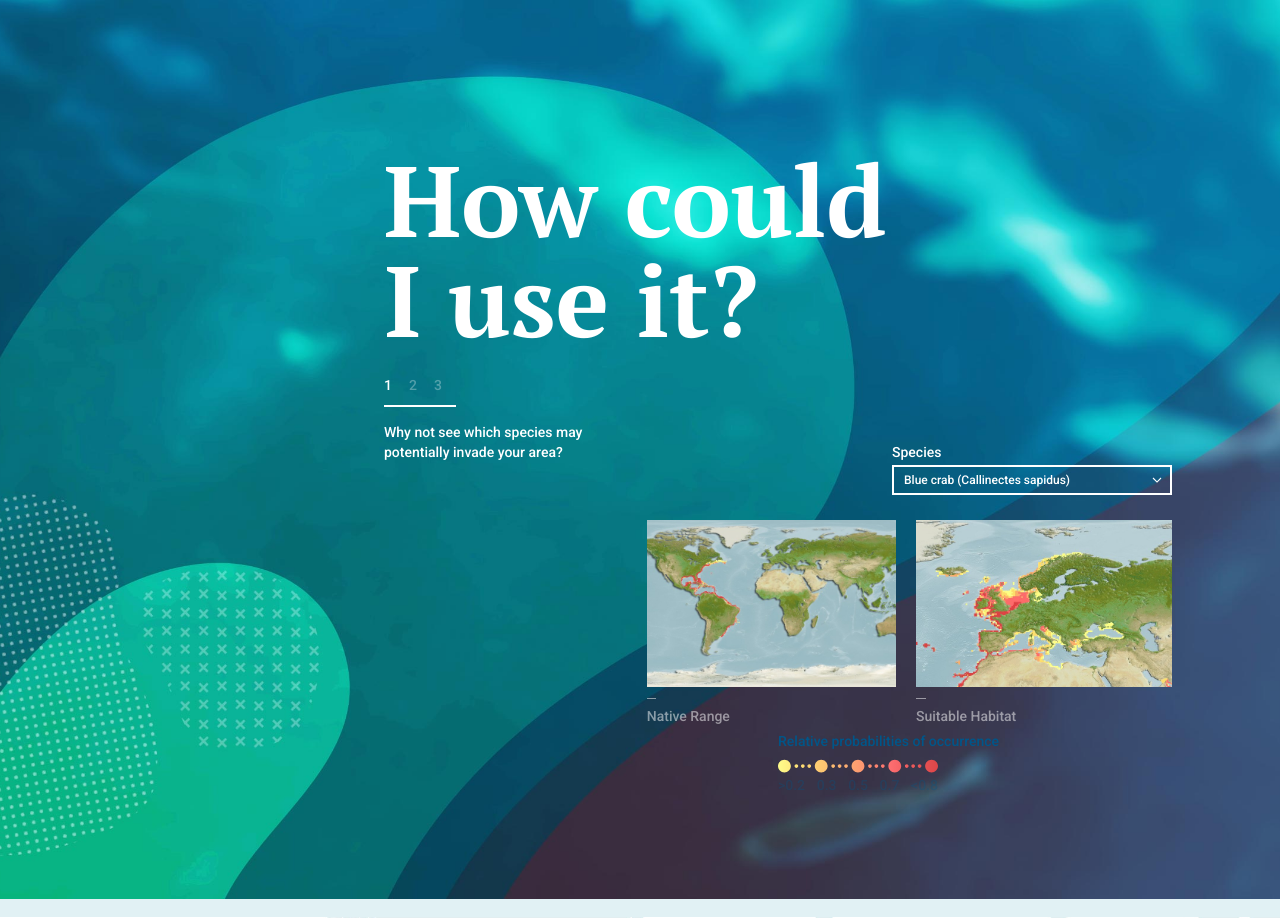
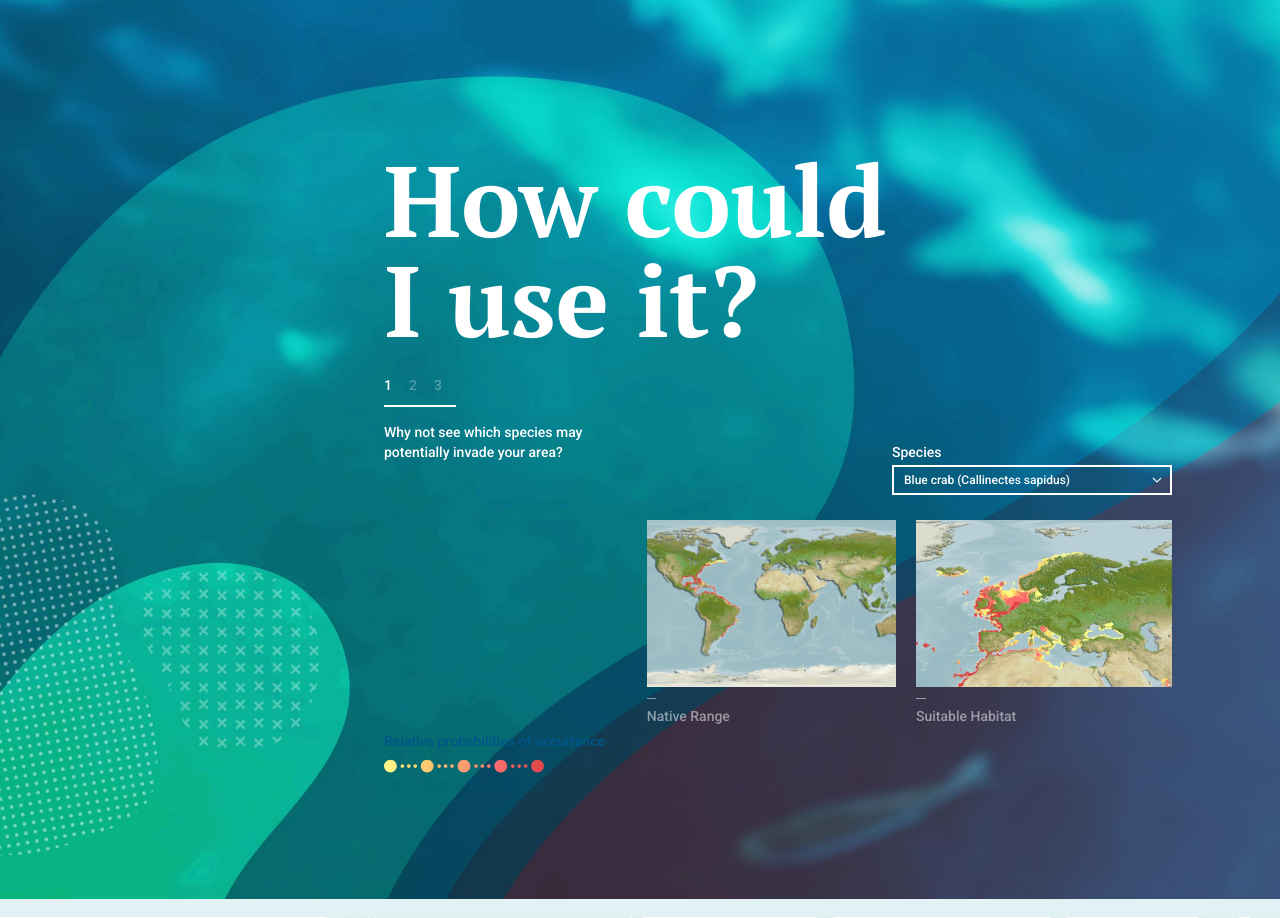
Before and after one commit to Vizzuality/aquamaps-viz, a PHP site: page / in a window 1280 px wide. Shown: the part 1601-2519 px from the top of the page. Run offline with PHP 8.4, Linux system fonts and the light colour scheme; some libraries are stand-ins or nearby versions; some web fonts are replaced.

Commit message:
Upate values

```diff
--- a/index.php
+++ b/index.php
@@ -166,16 +166,16 @@
 									</select>
 									<svg class="icon icon-arrow"><use xlink:href="#icon-arrow"></use></svg>
 								</div>
-                <div class="section-map-legend pull-right">
+                <div class="section-map-legend">
                   <div class="section-map-legend__title">Relative probabilities of occurrence</div>
                   <div class="section-map-legend__values">
                     <img src="images/legend-colours.svg">
                     <ul>
-                      <li>&gt;0.2</li>
-                      <li>0.3</li>
-                      <li>0.5</li>
-                      <li>0.7</li>
-                      <li>&lt;0.8</li>
+                      <li>&gt;0.19</li>
+                      <li>0.39</li>
+                      <li>0.59</li>
+                      <li>0.79</li>
+                      <li>&lt;1.0</li>
                     </ul>
                   </div>
                 </div>
```
